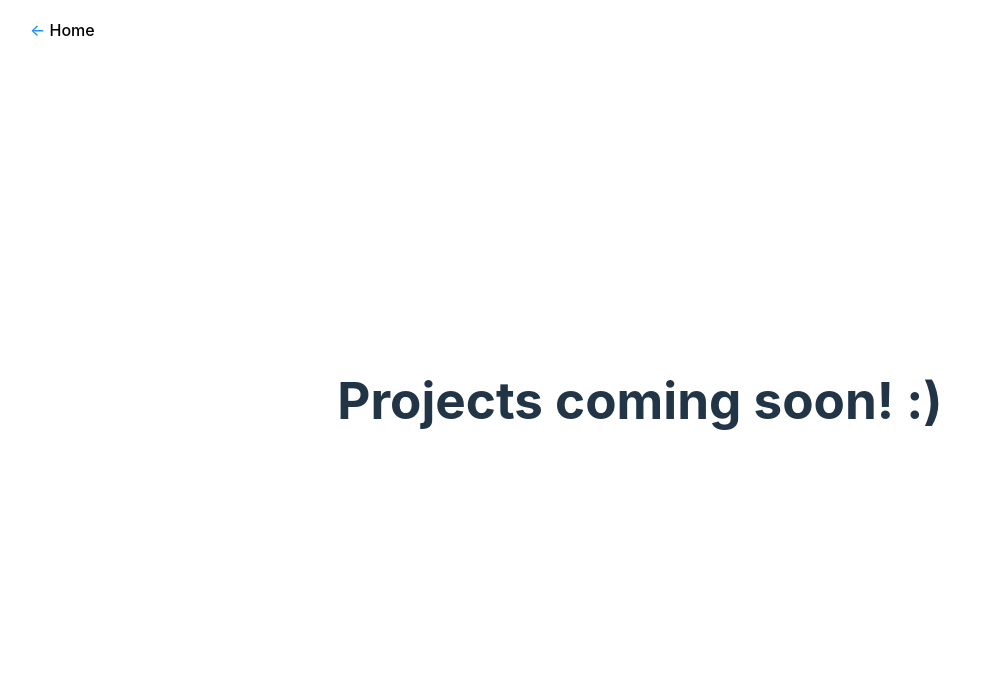
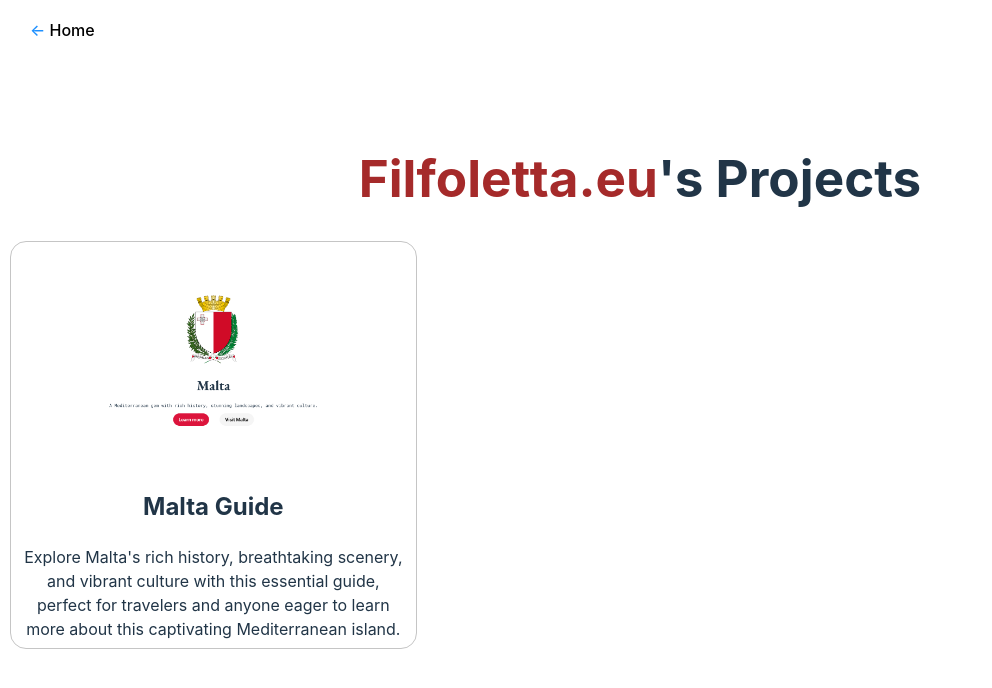
Before and after one commit to Arce-Mdina/apex-app, a React (Vite) app: page /pages in a window 1280 px wide. Shown: the top 688 px of the page, without its empty margins (0-992 px from the left). Built offline with nearby package versions, Linux system fonts and the light colour scheme; a web font is replaced by a local one.

Commit message:
Added Project

```diff
--- a/src/components/Card.jsx
+++ b/src/components/Card.jsx
@@ -1,9 +1,15 @@
 import React from 'react'
 
-const Card = ({ heading, desc, classes, colour }) => {
+import { useNavigate } from 'react-router-dom'
+
+const Card = ({ heading, desc, classes, color, link, image }) => {
+
+  const navigate = useNavigate();
+
   return (
     <div className={`visit-card ${classes}`}>
-      <h2 style={{ color: colour }}>{heading}</h2>
+      <img src={image} style={{ width: "fit", overflow: "hidden", height: "auto", top: 0, right: 0, left: 0, cursor: "pointer" }} onClick={() => window.open(`${link}`)}/>
+      <h2 style={{ color }}>{heading}</h2>
       <div>{desc}</div>
     </div>
   )
--- a/src/sections/NotFound.jsx
+++ b/src/sections/NotFound.jsx
@@ -1,8 +1,16 @@
 import React from 'react'
 
+import { useNavigate } from 'react-router-dom'
+
 const NotFound = () => {
+
+  const navigate = useNavigate();
+
   return (
-    <div>NotFound</div>
+    <>
+      <div><h1>The page you were looking for is not found. Please click the button below to go to the Home Page or click the Back Button.</h1></div>
+      <button onClick={() => navigate('/')}>Go Home</button>
+    </>
   )
 }
 
--- a/src/sections/Pages.jsx
+++ b/src/sections/Pages.jsx
@@ -1,12 +1,22 @@
 import React from 'react'
 
-// import Card from '../components/Card'
+import Card from '../components/Card'
+
+import maltaGuide from '../assets/maltaGuide.webp'
 
 const Pages = () => {
   return (
     <div>
       {/* <Card /> */}
-      <h1>Projects coming soon! :)</h1>
+      <h1><span style={{ color: "brown" }}>Filfoletta.eu</span>'s Projects</h1>
+      <div className="card-grid-triple">
+        <Card
+          link="https://malta-guide.filfoletta.eu"
+          heading="Malta Guide"
+          desc="Explore Malta's rich history, breathtaking scenery, and vibrant culture with this essential guide, perfect for travelers and anyone eager to learn more about this captivating Mediterranean island."
+          image={maltaGuide}
+        />
+      </div>
     </div>
   )
 }
```
Also changed, not shown: src/assets/maltaGuide.webp (added).
